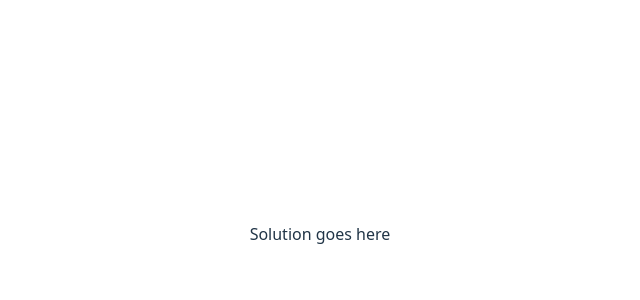
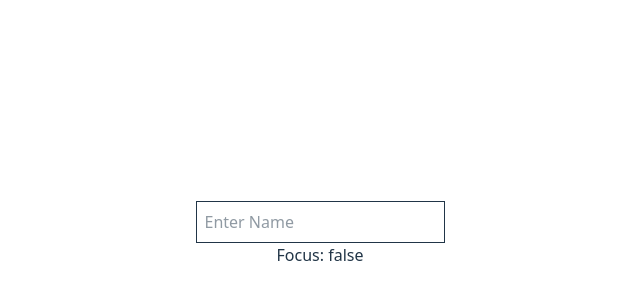
Before and after one commit to mohiyuddinshaikh/react-coding-problems, a React (Vite) app: page / in a window 1280 px wide. Shown: the part 166-466 px from the top of the page, without its empty margins (320-960 px from the left). Built offline with nearby package versions, Linux system fonts and the light colour scheme.

Commit message:
solution: useFocus hook

```diff
--- a/src/App.jsx
+++ b/src/App.jsx
@@ -1,7 +1,20 @@
 import "./App.css";
+import useFocus from "./hooks/useFocus";
 
 function App() {
-  return <div className="">Solution goes here</div>;
+  const [ref, isFocussed] = useFocus();
+
+  return (
+    <div className="flex flex-col">
+      <input
+        type="text"
+        ref={ref}
+        className="border-1 p-2"
+        placeholder="Enter Name"
+      />
+      <div>Focus: {String(isFocussed)}</div>
+    </div>
+  );
 }
 
 export default App;
--- /dev/null
+++ b/src/hooks/useFocus.jsx
@@ -0,0 +1,25 @@
+import { useCallback, useRef, useState } from "react";
+
+export default function useFocus() {
+  const elementRef = useRef(null);
+  const [isFocussed, setIsFocussed] = useState(false);
+
+  const handleFocus = () => setIsFocussed(true);
+  const handleBlur = () => setIsFocussed(false);
+
+  const callbackRef = useCallback((node) => {
+    if (elementRef.current) {
+      elementRef.current.removeEventListener("focus", handleFocus);
+      elementRef.current.removeEventListener("blur", handleBlur);
+    }
+
+    if (node) {
+      node.addEventListener("focus", handleFocus);
+      node.addEventListener("blur", handleBlur);
+    }
+
+    elementRef.current = node;
+  }, []);
+
+  return [callbackRef, isFocussed];
+}
```
